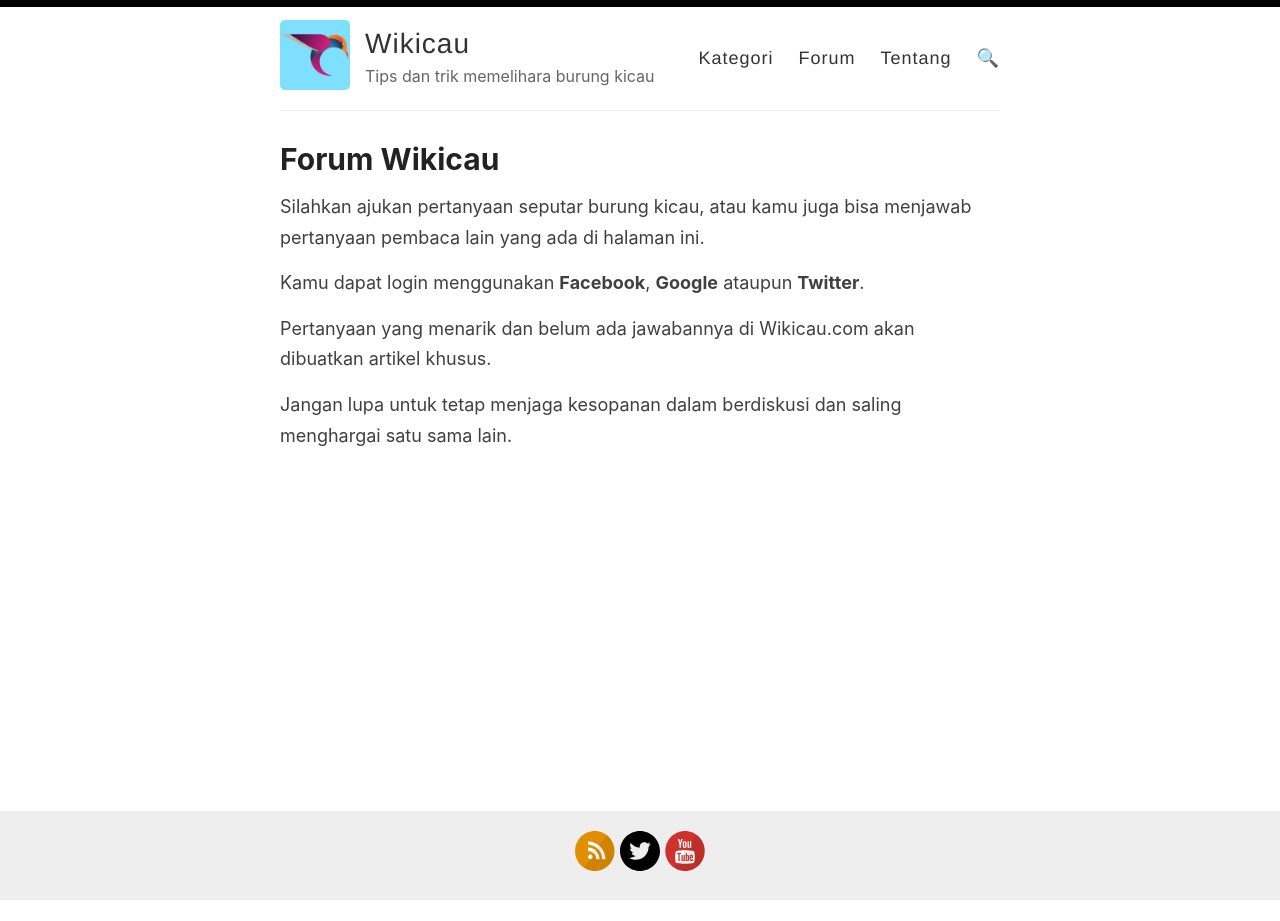
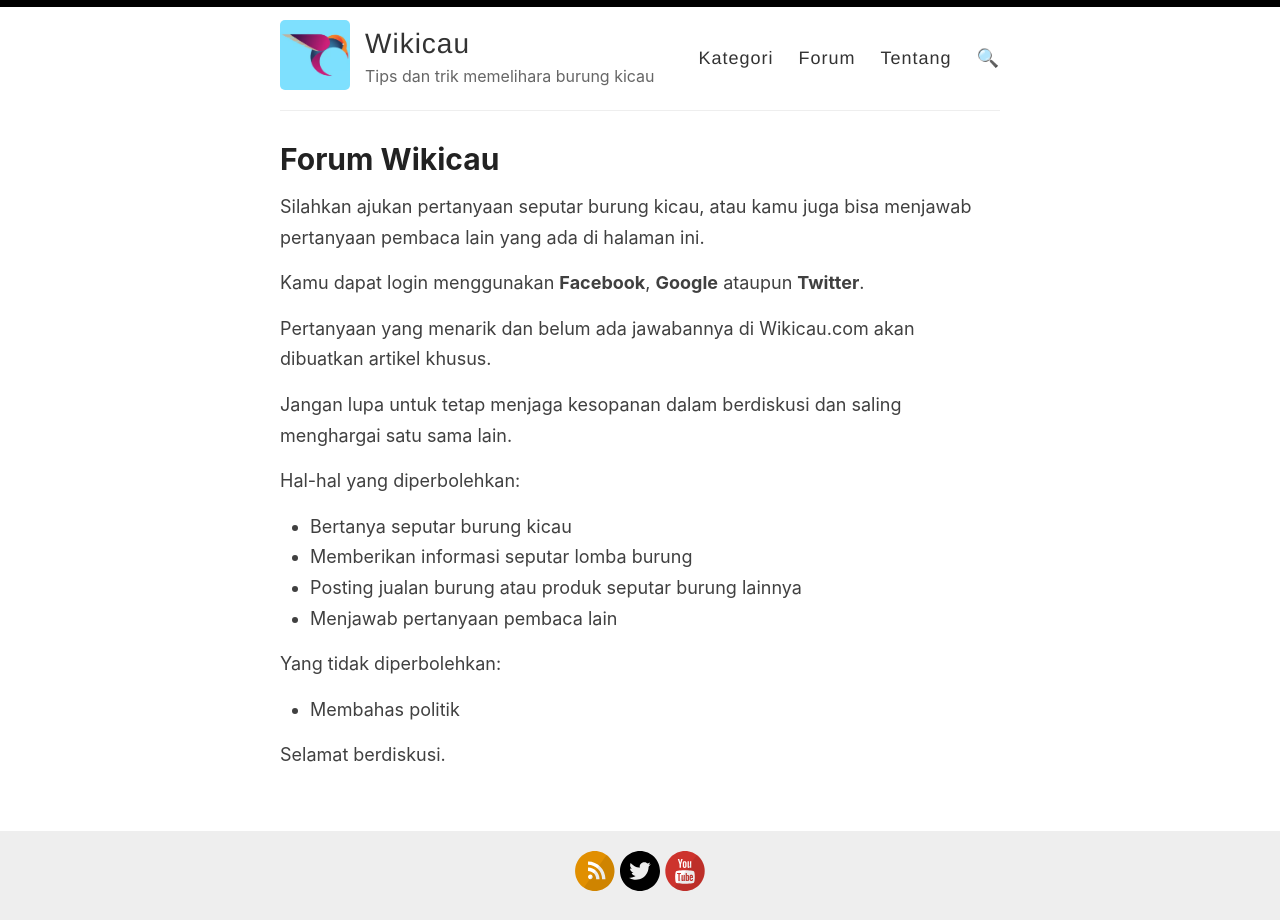
Before and after one commit to wikicau/wikicau.github.io, a Jekyll site: the page built from _pages/forum.md, in a window 1280 px wide. Built offline with Jekyll 4.4.1, drawn with Linux system fonts in a browser that asks for light colours; comment, search, counter and statistics services are not loaded.

Commit message:
add detail on forum

```diff
--- a/_pages/forum.md
+++ b/_pages/forum.md
@@ -12,4 +12,17 @@ Pertanyaan yang menarik dan belum ada jawabannya di Wikicau.com akan dibuatkan a
 
 Jangan lupa untuk tetap menjaga kesopanan dalam berdiskusi dan saling menghargai satu sama lain.
 
+Hal-hal yang diperbolehkan:
+
+- Bertanya seputar burung kicau
+- Memberikan informasi seputar lomba burung
+- Posting jualan burung atau produk seputar burung lainnya
+- Menjawab pertanyaan pembaca lain
+
+Yang tidak diperbolehkan:
+
+- Membahas politik
+
+Selamat berdiskusi.
+
 {% include disqus.html %}
```
